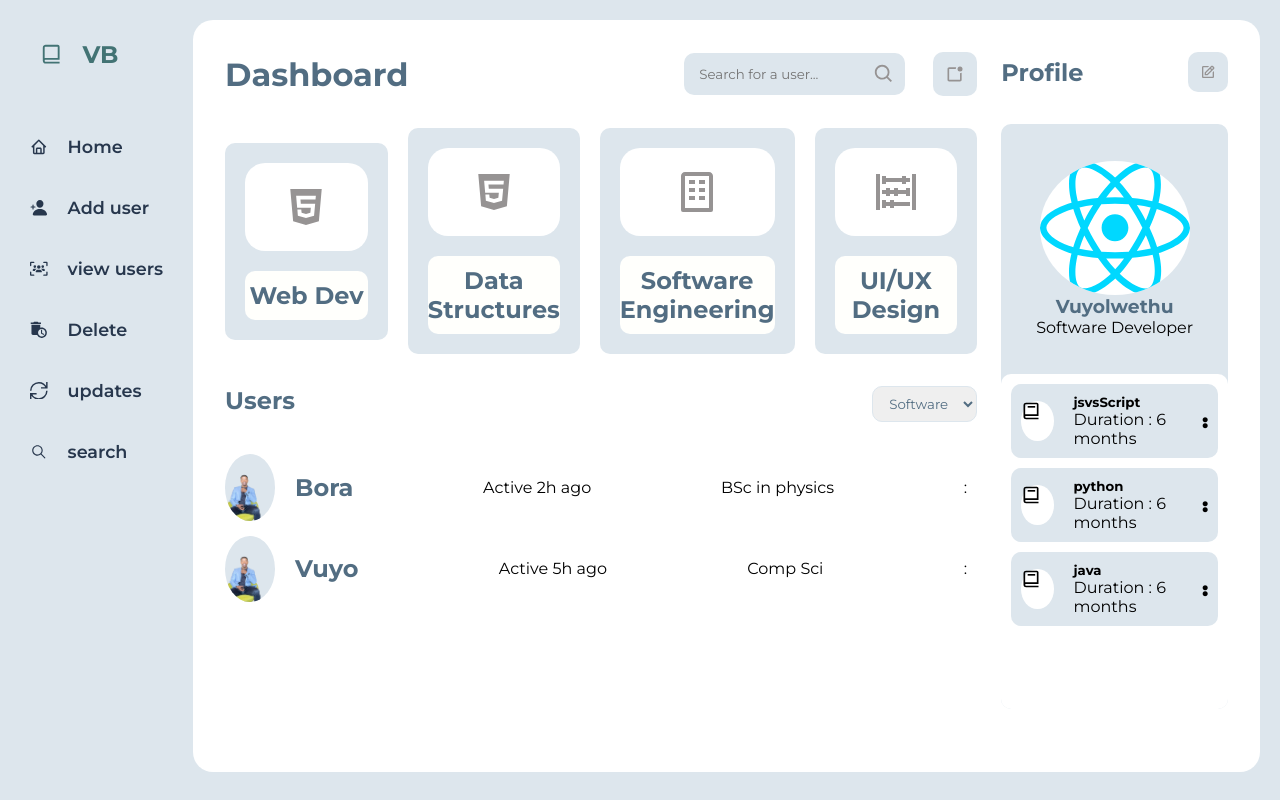
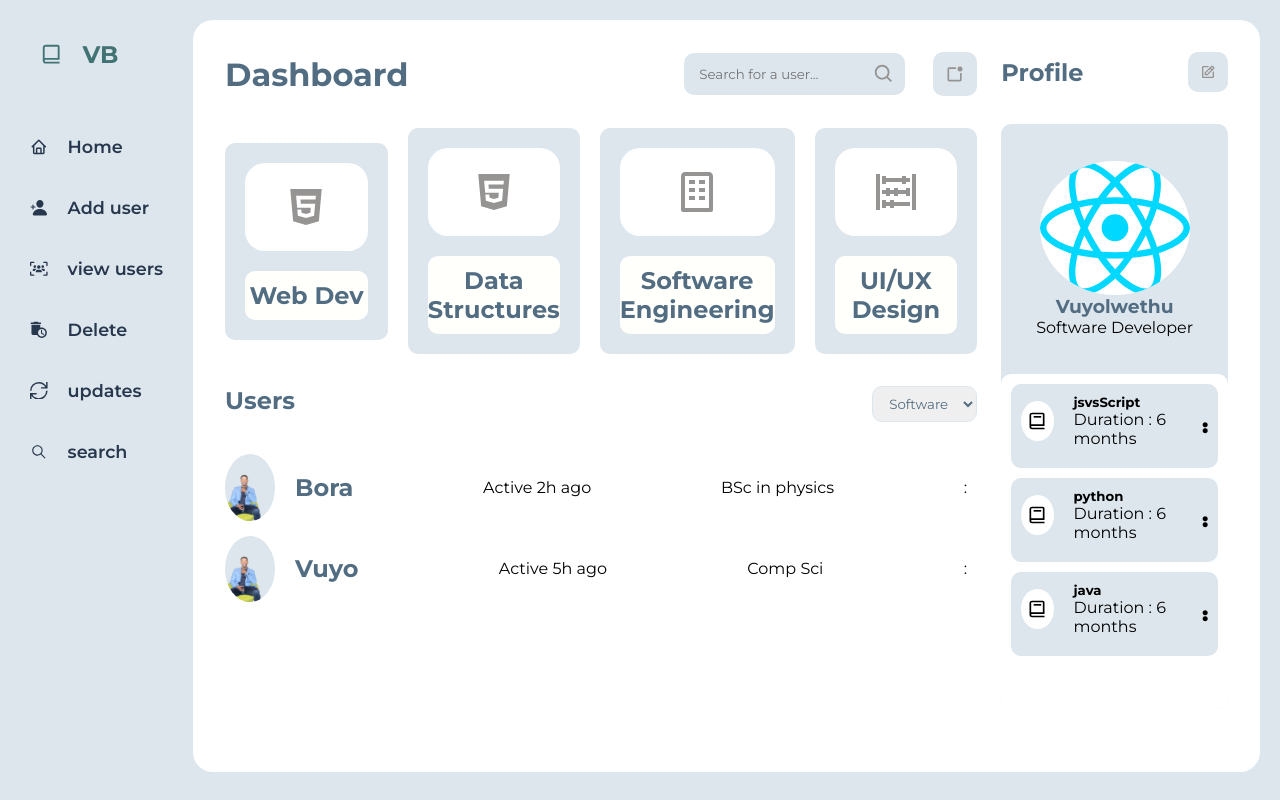
Before and after one commit to MfidiV/Admin-portal, a React (Vite) app in the folder admin-portal/: page / in a window 1280 px wide. Built offline with nearby package versions, Linux system fonts and the light colour scheme.

Commit message:
justify-content added on the user-course in on to align content well

```diff
--- a/admin-portal/src/Components/styles/Content.css
+++ b/admin-portal/src/Components/styles/Content.css
@@ -119,14 +119,16 @@
    display: flex;
    gap: 20px;
    align-items: center;
+   margin-bottom: 10px;
 }
 
-.course-cover{
+ .course-cover{
    background: #fff;
    width: 40px;
    height: 40px;
+   display: flex;
    align-items: center;
-   justify-items: center;
+   justify-content: center;
    border-radius: 50%;
    font-size: 20px;
 }
```
